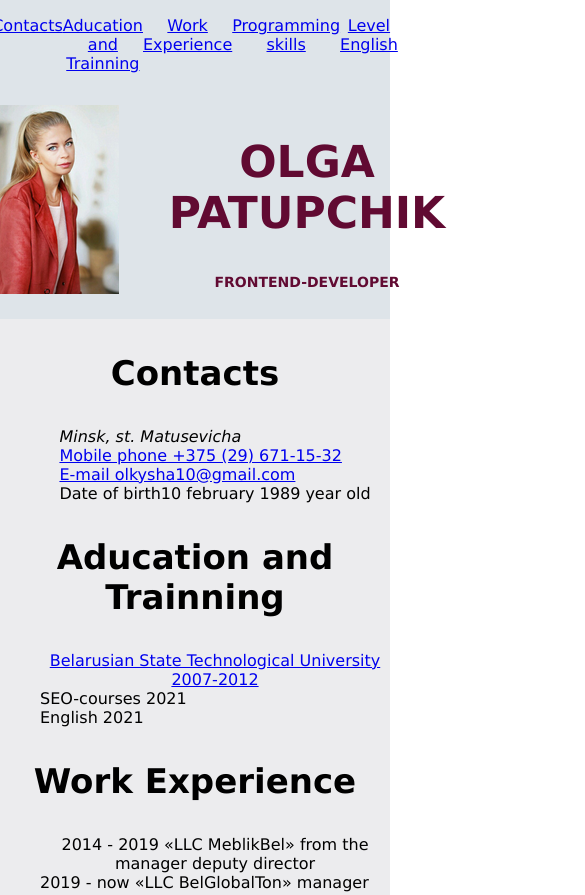
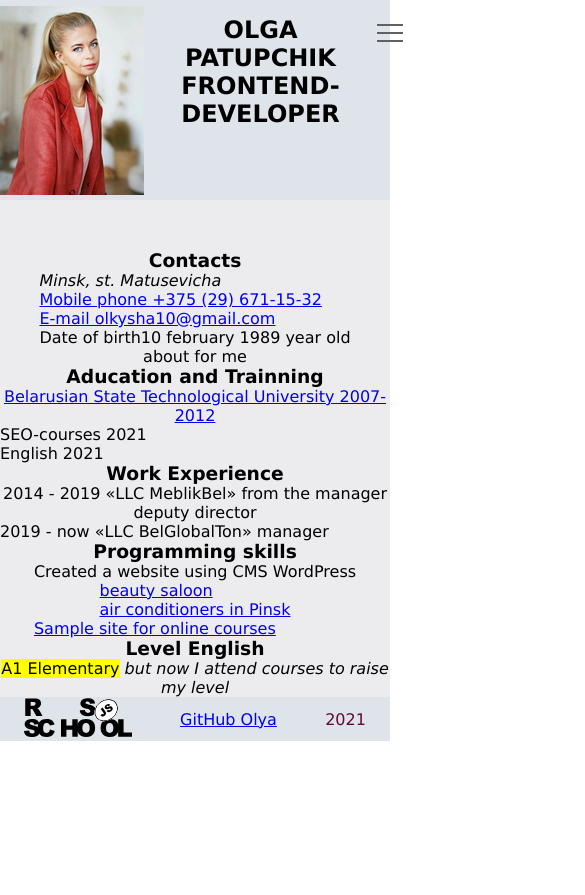
Before and after one commit to Olkushka/rsschool-cv, a plain HTML site: page index.html in a window 390 px wide. Shown: the top 895 px of the page, 585 px wide, since content can reach past the window. After the commit the page ends 844 px from the top, so only its background shows below. Drawn offline with Linux system fonts and the light colour scheme.

Commit message:
feat: add burger

```diff
--- a/index.html
+++ b/index.html
@@ -9,26 +9,36 @@
 </head>
 <body>
     <div class="cv">
-        <header>
-            <nav class="header-navigition">
-                <!-- <h2>Navigition for CV</h2> -->
-               <ul class="sate-navigition">
-                   <li><a href="#contacts">Contacts</a></li>
-                   <li><a href="#aducation">Aducation and Trainning</a></li>
-                   <li><a href="#work">Work Experience</a></li>
-                   <li><a href="#skills">Programming skills</a></li>
-                   <li><a href="#level">Level English</a></li>
-               </ul>
-           </nav>
-           <div class="header-name">
+        <header class="header">
+            <div class="container">
+                <div class="header_body">
+                    <div class="header_name">
                         <figure class="ava">
                             <img src="img/portret.png" alt="photo" width="144" height="189">
                         </figure>
                         <section class="name">
                             <h1>Olga Patupchik</h1>
-                <h4>Frontend-developer</h4>
+                            <h2>Frontend-developer</h2>
                         </section>
                    </div>
+                   <div class="header_burger">
+                        <input id="menu__toggle" type="checkbox" />
+                        <label class="menu__btn" for="menu__toggle">
+                          <span></span>
+                        </label>
+                        <!--<nav class="header_menu">-->
+                            <ul class="sate-navigition">
+                                <li><a class="menu__item" href="#contacts">Contacts</a></li>
+                                <li><a class="menu__item" href="#aducation">Aducation and Trainning</a></li>
+                                <li><a class="menu__item" href="#work">Work Experience</a></li>
+                                <li><a class="menu__item" href="#skills">Programming skills</a></li>
+                                <li><a class="menu__item" href="#level">Level English</a></li>
+                            </ul>
+                        </nav>
+                    </div>
+                </div>
+            </div>
+
         </header>
         <main>
             <section id="contacts">
@@ -39,6 +49,9 @@
                     <li><a href="mailto:olkysha10@gmail.com">E-mail olkysha10@gmail.com</a></li>
                     <li>Date of birth<time datetime="1989-02-10">10 february 1989 year old</time></li>
                 </ul>
+            </section>
+            <section id="about">
+                <p>about for me</p>
             </section>
             <section id="aducation">
                 <h3>Aducation and Trainning</h3>
@@ -66,7 +79,7 @@
                     </li>
                     <li><a href="https://htmlacademy.ru/">Sample site for online courses</a></li>
                 </ul>
-                    <pre>
+                   <!--- <pre>
                         <code class="htmlcode">
                           &lt;!DOCTYPE html>
                           &lt;html  lang = " ru ">
@@ -134,7 +147,7 @@
                         &lt;/body>
                         &lt;/html>
                     </code>
-                    </pre>
+                    </pre>  --->
             </section>
             <section id="level">
                 <h3>Level English</h3>
--- a/style.css
+++ b/style.css
@@ -1,22 +1,188 @@
-@media (max-width: 1200px;) {
+*,*:before,*:after {
+    padding: 0;
+    margin: 0;
+    border: 0;
+    box-sizing: border-box;
+}
+
+html,body {
+    height: 100%;
+    font-family: Verdana, sans-serif;
+    scroll-behavior: smooth;
+}
+
+.container {
+    max-width: 1240px;
+    margin: 0px auto;
+    padding: 0px auto;
+}
+
+.header {
+    position: fixed;
+    width: 100%;
+    top: 0;
+    left: 0;
+    z-index: 50;
+
+    /*display: flex;
+
+    color: rgb(97, 10, 50);*/
+}
+
+.header:before {
+    content: '';
+    position: absolute;
+    top: 0;
+    left: 0;
+    width: 100%;
+    height: 100%;
+    background-color: rgb(222, 228, 233);
+    z-index: 2;
+}
+
+.header_body {
+    position: relative;
+    display: flex;
+    height: 200px;
+    align-items: center;
+}
+
+
+.header_name {
+    display: flex;
+    flex-direction: row;
+    z-index: 3;
+}
+
+.ava {
+    flex: 0 0 144px;
+    position: relative;
+    z-index: 3;
+}
+
+.ava img{
+    max-width: 100%;
+    display: block;
+}
+
+.sate-navigition {
+    display: flex;
+}
+
+.sate-navigition li {
+    margin: 0px 0px 0px 20px;
+    z-index: 2;
+}
+
+.menu__item {
+    display: block;
+    padding: 12px 24px;
+    color: #333;
+    font-family: 'Roboto', sans-serif;
+    font-size: 20px;
+    font-weight: 600px;
+    text-decoration: none;
+    text-transform: uppercase;
+  }
+
+ скрываем чекбокс
+  #menu__toggle {
+    opacity: 0;
+  }
+
+
+/*@media (max-width: 1024px;) {
     div {
         width: 960px;
     }
+}*/
+
+@media (max-width: 768px) {
+    /* стилизуем кнопку */
+.menu__btn {
+    display: flex; /* используем flex для центрирования содержимого */
+    align-items: center;  /* центрируем содержимое кнопки */
+    position: fixed;
+    top: 20px;
+    /*left: 20px;*/
+    width: 26px;
+    height: 26px;
+    cursor: pointer;
+    z-index: 2;
+  }
+  /* добавляем "гамбургер" */
+  .menu__btn > span,
+  .menu__btn > span::before,
+  .menu__btn > span::after {
+    display: block;
+    position: absolute;
+    width: 100%;
+    height: 2px;
+    background-color: #616161;
+  }
+  .menu__btn > span::before {
+    content: '';
+    top: -8px;
+  }
+  .menu__btn > span::after {
+    content: '';
+    top: 8px;
+  }
+  /* контейнер меню */
+.sate-navigition {
+    display: block;
+    position: fixed;
+    visibility: hidden;
+    top: -100%;
+    left: 0;
+    width: 297px;
+    height: 585px;
+    margin: 0;
+    padding: 220px 0px 0px 0px;
+    list-style: none;
+    text-align: center;
+    background-color: #ECEFF1;
+    box-shadow: 1px 0px 6px rgba(0, 0, 0, .2);
+  }
+  /* элементы меню */
+  .menu__item {
+    display: block;
+    padding: 12px 24px;
+    color: #333;
+    font-family: 'Roboto', sans-serif;
+    font-size: 20px;
+    font-weight: 600;
+    text-decoration: none;
+  }
+  .menu__item:hover {
+    background-color: #CFD8DC;
+  }
+  #menu__toggle:checked ~ .menu__btn > span {
+    transform: rotate(45deg);
+  }
+  #menu__toggle:checked ~ .menu__btn > span::before {
+    top: 0;
+    transform: rotate(0);
+  }
+  #menu__toggle:checked ~ .menu__btn > span::after {
+    top: 0;
+    transform: rotate(90deg);
+  }
+  #menu__toggle:checked ~ .sate-navigition {
+    visibility: visible;
+    top: 0;
+  }
+  .menu__btn > span,
+.menu__btn > span::before,
+.menu__btn > span::after {
+  transition-duration: .25s;
 }
-
-@media (max-width: 480px;) {
-    div {
-        width: 320px;
-    }
+.sate-navigition {
+  transition-duration: .25s;
 }
-
-html {
-    scroll-behavior: smooth;
+.menu__item {
+  transition-duration: .25s;
 }
-
-body {
-    margin: auto;
-    font-family: Verdana, sans-serif;
 
 }
 
@@ -25,27 +191,6 @@ body {
     flex-direction: column;
     margin: 0px;
     text-align: center;
-}
-
-header {
-    background-color: rgb(222, 228, 233);
-    display: flex;
-    flex-direction: column;
-    align-items: center;
-    justify-content: center;
-    color: rgb(97, 10, 50);
-}
-
-.sate-navigition {
-    display: flex;
-    padding: 0px;
-    max-width: 1200px;
-}
-
-.header-name {
-    display: flex;
-    flex-direction: row;
-    max-width: 1200px;
 }
 
 ul {
@@ -62,32 +207,16 @@ ol {
     justify-items: start;
 }
 
-
-
-
 .name {
 margin: 10px;
 text-transform: uppercase;
 }
 
-h1{
-    font-size: 44px;
-}
-
-h4 {
-    font-size: 14px;
-}
-
-h2 {
-    font-size: 24px;
-}
-
-h3 {
-    font-size: 34px;
-}
-
 main {
+    display: flex;
+    flex-direction: column;
     background-color: rgb(236, 236, 238);
+    padding: 250px 0px 0px 0px;
 
 }
 
```
Lines whose indentation alone changed are shown as unchanged.
